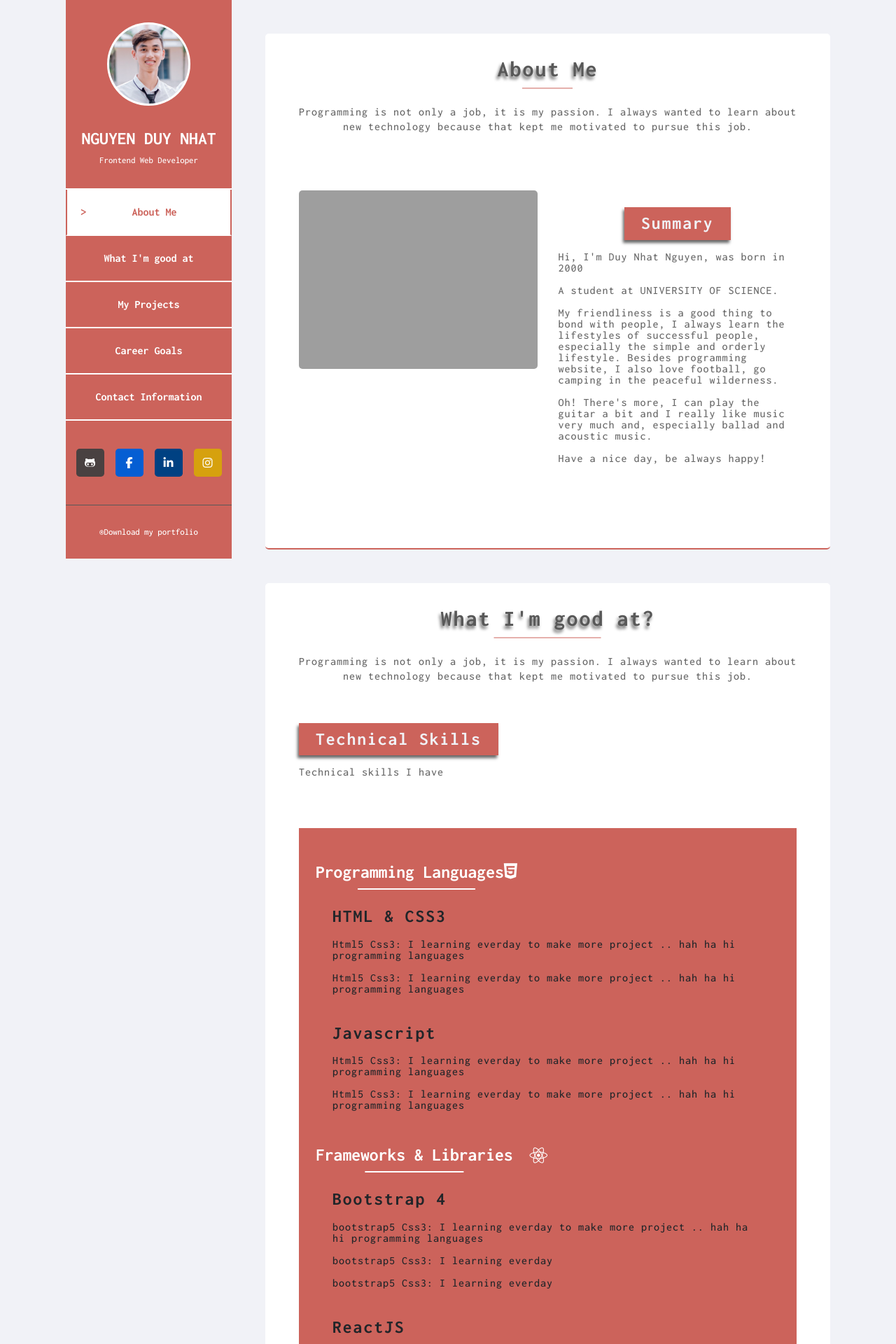
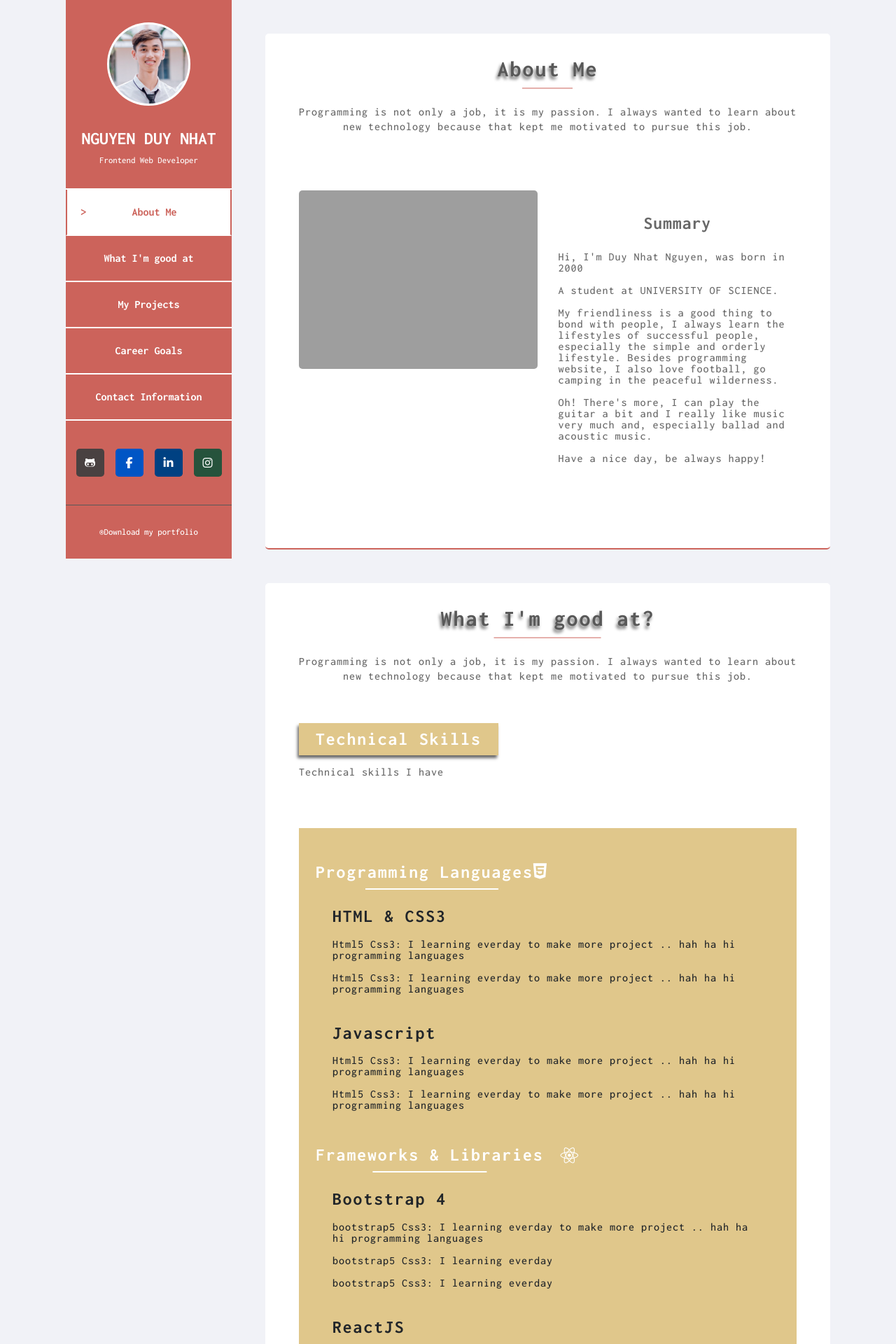
Before and after one commit to duynhat369/portfolio, a PHP site: page /pages/index.html in a window 1280 px wide. Shown: the top 1920 px of the page at 70% size. Run offline with PHP 8.4, Linux system fonts and the light colour scheme; some libraries are stand-ins or nearby versions; grey boxes are pictures that could not be loaded.

Commit message:
changed background for technical, soft skills

```diff
--- a/public/css/style.css
+++ b/public/css/style.css
@@ -273,12 +273,11 @@ h1 {
 .projects,
 .goals,
 .contact {
-  background-color: #ffffff;
+  background-color: white;
   border-bottom: 2px solid #cc635b;
   border-radius: 5px;
 }
 
-.about-content-text__heading,
 .technicalSkills-heading-text,
 .softSkills-heading-text {
   display: inline-block;
@@ -406,15 +405,15 @@ h1 {
   width: 100%;
   height: 100%;
   border-radius: 0.3rem;
-  transition: 0.8s ease;
+  transition: 0.5s ease;
 }
 .navigator-link-social li a:hover {
-  background-color: #ffffff;
+  background-color: white;
   padding-bottom: 0.5rem;
   color: #cc635b;
 }
 .navigator-link-social li .facebook {
-  background-color: #055ed3;
+  background-color: #0055c5;
 }
 .navigator-link-social li .github {
   background-color: #494141;
@@ -423,7 +422,7 @@ h1 {
   background-color: #004182;
 }
 .navigator-link-social li .instagram {
-  background-color: #d6a10e;
+  background-color: #26533c;
 }
 .navigator-copyright {
   width: 100%;
@@ -445,9 +444,24 @@ h1 {
   letter-spacing: 1px;
 }
 
-.skills .technicalSkills-content,
+.skills .technicalSkills-heading-text {
+  background-color: #e0c78b;
+  color: white;
+}
+.skills .technicalSkills-content {
+  background-color: #e0c78b;
+}
+.skills .softSkills-heading-text {
+  background-color: #aec785;
+  color: white;
+}
 .skills .softSkills-content {
-  background-color: #cc635b;
+  background-color: #aec785;
+}
+.skills .softSkills-content {
+  display: flex;
+  flex-flow: column;
+  flex: 0 1 50%;
 }
 .skills .programming-languages-heading,
 .skills .frameworks-heading,
@@ -469,8 +483,9 @@ h1 {
 .skills .sports-heading__text,
 .skills .teamwork-heading__text,
 .skills .creativity-heading__text {
-  color: #ffffff;
+  color: white;
   position: relative;
+  letter-spacing: 2px;
 }
 .skills .programming-languages-heading__text::after,
 .skills .frameworks-heading__text::after,
@@ -496,85 +511,155 @@ h1 {
 .skills .teamwork-heading__icon i,
 .skills .creativity-heading__icon i {
   font-size: 1.6rem;
-  color: #ffffff;
+  color: white;
 }
 .skills .programming-languages .html-content__title,
 .skills .programming-languages .javascript-content__title,
 .skills .programming-languages .bootstrap-content__title,
 .skills .programming-languages .react-content__title,
+.skills .programming-languages .sass-content__title,
 .skills .programming-languages .github-content__title,
+.skills .programming-languages .languages-content__title,
+.skills .programming-languages .sports-content__title,
+.skills .programming-languages .teamwork-content__title,
+.skills .programming-languages .creativity-content__title,
 .skills .frameworks .html-content__title,
 .skills .frameworks .javascript-content__title,
 .skills .frameworks .bootstrap-content__title,
 .skills .frameworks .react-content__title,
+.skills .frameworks .sass-content__title,
 .skills .frameworks .github-content__title,
+.skills .frameworks .languages-content__title,
+.skills .frameworks .sports-content__title,
+.skills .frameworks .teamwork-content__title,
+.skills .frameworks .creativity-content__title,
 .skills .version-control .html-content__title,
 .skills .version-control .javascript-content__title,
 .skills .version-control .bootstrap-content__title,
 .skills .version-control .react-content__title,
+.skills .version-control .sass-content__title,
 .skills .version-control .github-content__title,
+.skills .version-control .languages-content__title,
+.skills .version-control .sports-content__title,
+.skills .version-control .teamwork-content__title,
+.skills .version-control .creativity-content__title,
 .skills .languages .html-content__title,
 .skills .languages .javascript-content__title,
 .skills .languages .bootstrap-content__title,
 .skills .languages .react-content__title,
+.skills .languages .sass-content__title,
 .skills .languages .github-content__title,
+.skills .languages .languages-content__title,
+.skills .languages .sports-content__title,
+.skills .languages .teamwork-content__title,
+.skills .languages .creativity-content__title,
 .skills .sports .html-content__title,
 .skills .sports .javascript-content__title,
 .skills .sports .bootstrap-content__title,
 .skills .sports .react-content__title,
+.skills .sports .sass-content__title,
 .skills .sports .github-content__title,
+.skills .sports .languages-content__title,
+.skills .sports .sports-content__title,
+.skills .sports .teamwork-content__title,
+.skills .sports .creativity-content__title,
 .skills .teamwork .html-content__title,
 .skills .teamwork .javascript-content__title,
 .skills .teamwork .bootstrap-content__title,
 .skills .teamwork .react-content__title,
+.skills .teamwork .sass-content__title,
 .skills .teamwork .github-content__title,
+.skills .teamwork .languages-content__title,
+.skills .teamwork .sports-content__title,
+.skills .teamwork .teamwork-content__title,
+.skills .teamwork .creativity-content__title,
 .skills .creativity .html-content__title,
 .skills .creativity .javascript-content__title,
 .skills .creativity .bootstrap-content__title,
 .skills .creativity .react-content__title,
-.skills .creativity .github-content__title {
+.skills .creativity .sass-content__title,
+.skills .creativity .github-content__title,
+.skills .creativity .languages-content__title,
+.skills .creativity .sports-content__title,
+.skills .creativity .teamwork-content__title,
+.skills .creativity .creativity-content__title {
   letter-spacing: 2px;
 }
 .skills .programming-languages .html-content__detail,
 .skills .programming-languages .javascript-content__detail,
 .skills .programming-languages .bootstrap-content__detail,
 .skills .programming-languages .react-content__detail,
+.skills .programming-languages .sass-content__detail,
 .skills .programming-languages .github-content__detail,
+.skills .programming-languages .languages-content__detail,
+.skills .programming-languages .sports-content__detail,
+.skills .programming-languages .teamwork-content__detail,
+.skills .programming-languages .creativity-content__detail,
 .skills .frameworks .html-content__detail,
 .skills .frameworks .javascript-content__detail,
 .skills .frameworks .bootstrap-content__detail,
 .skills .frameworks .react-content__detail,
+.skills .frameworks .sass-content__detail,
 .skills .frameworks .github-content__detail,
+.skills .frameworks .languages-content__detail,
+.skills .frameworks .sports-content__detail,
+.skills .frameworks .teamwork-content__detail,
+.skills .frameworks .creativity-content__detail,
 .skills .version-control .html-content__detail,
 .skills .version-control .javascript-content__detail,
 .skills .version-control .bootstrap-content__detail,
 .skills .version-control .react-content__detail,
+.skills .version-control .sass-content__detail,
 .skills .version-control .github-content__detail,
+.skills .version-control .languages-content__detail,
+.skills .version-control .sports-content__detail,
+.skills .version-control .teamwork-content__detail,
+.skills .version-control .creativity-content__detail,
 .skills .languages .html-content__detail,
 .skills .languages .javascript-content__detail,
 .skills .languages .bootstrap-content__detail,
 .skills .languages .react-content__detail,
+.skills .languages .sass-content__detail,
 .skills .languages .github-content__detail,
+.skills .languages .languages-content__detail,
+.skills .languages .sports-content__detail,
+.skills .languages .teamwork-content__detail,
+.skills .languages .creativity-content__detail,
 .skills .sports .html-content__detail,
 .skills .sports .javascript-content__detail,
 .skills .sports .bootstrap-content__detail,
 .skills .sports .react-content__detail,
+.skills .sports .sass-content__detail,
 .skills .sports .github-content__detail,
+.skills .sports .languages-content__detail,
+.skills .sports .sports-content__detail,
+.skills .sports .teamwork-content__detail,
+.skills .sports .creativity-content__detail,
 .skills .teamwork .html-content__detail,
 .skills .teamwork .javascript-content__detail,
 .skills .teamwork .bootstrap-content__detail,
 .skills .teamwork .react-content__detail,
+.skills .teamwork .sass-content__detail,
 .skills .teamwork .github-content__detail,
+.skills .teamwork .languages-content__detail,
+.skills .teamwork .sports-content__detail,
+.skills .teamwork .teamwork-content__detail,
+.skills .teamwork .creativity-content__detail,
 .skills .creativity .html-content__detail,
 .skills .creativity .javascript-content__detail,
 .skills .creativity .bootstrap-content__detail,
 .skills .creativity .react-content__detail,
-.skills .creativity .github-content__detail {
+.skills .creativity .sass-content__detail,
+.skills .creativity .github-content__detail,
+.skills .creativity .languages-content__detail,
+.skills .creativity .sports-content__detail,
+.skills .creativity .teamwork-content__detail,
+.skills .creativity .creativity-content__detail {
   letter-spacing: 1px;
 }
 
 .projects .projects-silde-title {
-  color: #ffffff;
+  color: white;
 }
 
 .contact-info-list {
--- a/views/scss/_nav.scss
+++ b/views/scss/_nav.scss
@@ -39,7 +39,7 @@
           position: relative;
           @include flex(column, center, space-around, nowrap);
           width: 100%;
-          transition: 0.8s ease;
+          transition: 0.5s ease;
           border-bottom: 2px solid $white-color;
           &:hover {
             background-color: $white-color;
@@ -93,7 +93,7 @@
           width: 100%;
           height: 100%;
           border-radius: 0.3rem;
-          transition: 0.8s ease;
+          transition: 0.5s ease;
           &:hover {
             background-color: $white-color;
             padding-bottom: 0.5rem;
--- a/views/scss/_reset.scss
+++ b/views/scss/_reset.scss
@@ -160,7 +160,7 @@ small {
   text-shadow: -2px 4px 4px $text-light-color;
 }
 
-.page-column-information {
+.column-padding0 {
   padding: 0;
 }
 
@@ -173,7 +173,7 @@ small {
   padding: 0.5rem 1rem;
   background-color: $primary-color;
   color: $white-color;
-  transition: 0.8s ease;
+  transition: 0.5s ease;
   font-weight: 700;
   &:hover {
     opacity: 0.8;
@@ -266,7 +266,6 @@ h1 {
 //end css same between section
 
 //Start css same between heading h3 tag
-.about-content-text__heading,
 .technicalSkills-heading-text,
 .softSkills-heading-text {
   display: inline-block;
--- a/views/scss/_skills.scss
+++ b/views/scss/_skills.scss
@@ -1,12 +1,34 @@
 //Start skills css
 .skills {
-  .technicalSkills-content,
-  .softSkills-content {
-    background-color: $primary-color;
+  .technicalSkills {
+    &-heading {
+      &-text {
+        background-color: $technicalSkills;
+        color: $white-color;
+      }
+    }
+    &-content {
+      background-color: $technicalSkills;
+    }
+  }
+
+  .softSkills {
+    &-heading {
+      &-text {
+        background-color: $softSKills;
+        color: $white-color;
+      }
+    }
+    &-content {
+      background-color: $softSKills;
+    }
   }
 
   //Start softSkills content
   .softSkills-content {
+    display: flex;
+    flex-flow: column;
+    flex: 0 1 50%;
   }
   //End softSkills content
 
@@ -24,6 +46,7 @@
       &__text {
         color: $white-color;
         position: relative;
+        letter-spacing: 2px;
         &::after {
           border-bottom: 2px solid $white-color;
           content: "";
@@ -45,7 +68,12 @@
     .javascript,
     .bootstrap,
     .react,
-    .github {
+    .sass,
+    .github,
+    .languages,
+    .sports,
+    .teamwork,
+    .creativity {
       &-content {
         &__title {
           letter-spacing: 2px;
--- a/views/scss/_variables.scss
+++ b/views/scss/_variables.scss
@@ -1,16 +1,15 @@
-$primary-color: #cc635b;
-$white-color: #ffffff;
-$background-color: #f1f2f7;
-$text-light-color: #686868;
-$text-black-color: #585858;
-$facebook: #055ed3;
-$linked: #004182;
-$github: #494141;
-$instagram: #d6a10e;
-$html: #62cdd9;
-$javascript: #f29e38;
-$bootstrap: #f2d022;
-$react: #3a758c;
+$primary-color: rgb(204, 99, 91);
+$second-color: rgb(204, 99, 91, .7);
+$white-color: rgb(255, 255, 255);
+$background-color: rgb(241, 242, 247);
+$text-light-color: rgb(104, 104, 104);
+$text-black-color: rgb(88, 88, 88);
+$facebook: rgb(0, 85, 197);
+$linked: rgb(0,65,130);
+$github: rgb(73,65,65);
+$instagram: rgb(38, 83, 60);
+$technicalSkills:rgb(224,199,139);
+$softSKills:rgb(174, 199, 133);
 
 @mixin flex(
   $flow: column,
```
Also changed, not shown: other parts of public/css/style.css (+51 -11 lines), views/scss/_contact.scss (+36 -0 lines), 1 other file.
